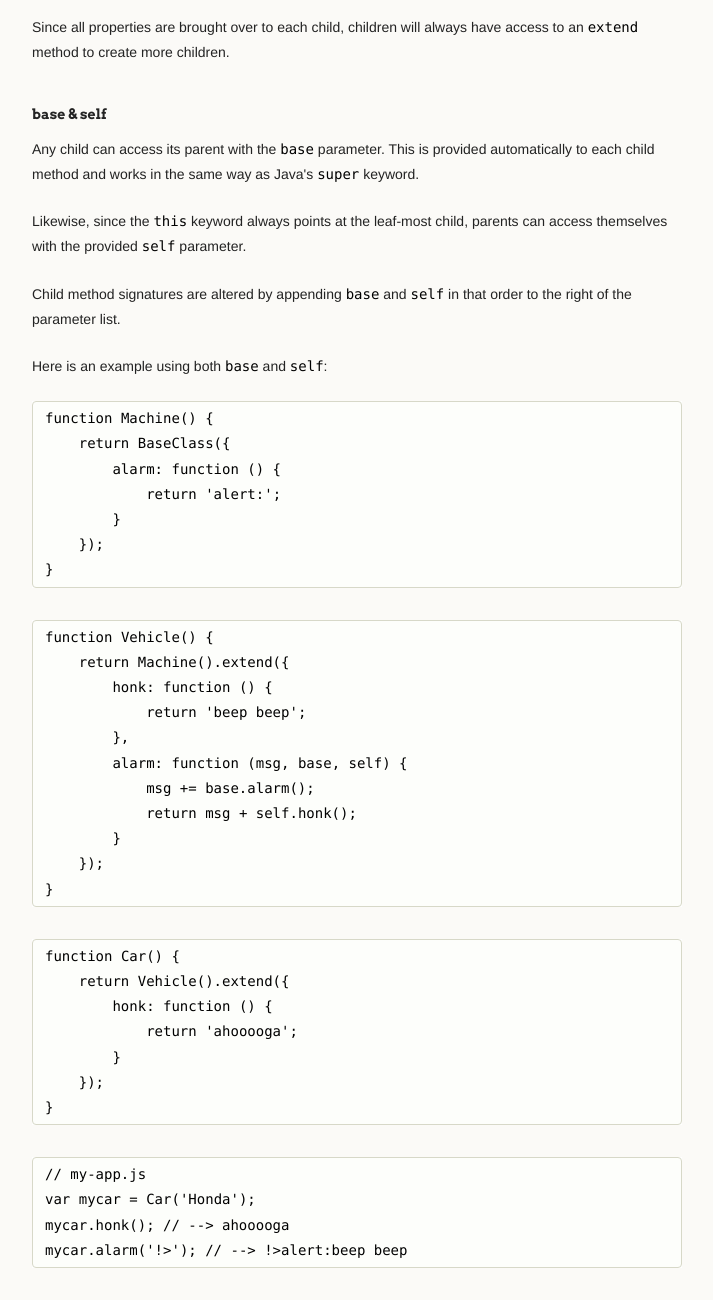
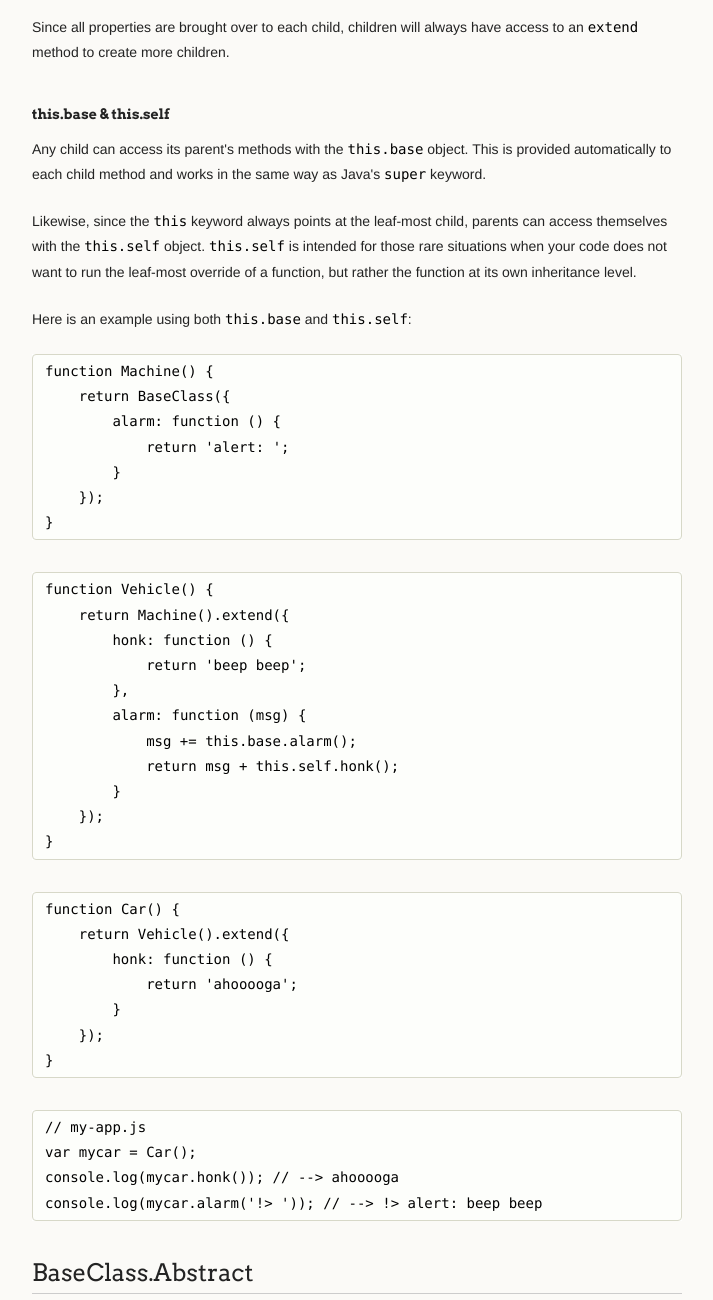
Before and after one commit to cobbdb/baseclass, a plain HTML site: page index.html in a window 1280 px wide. Shown: the part 2120-3420 px from the top of the page, without its empty margins (278-991 px from the left). Drawn offline with Linux system fonts and the light colour scheme.

```diff
--- a/index.html
+++ b/index.html
@@ -73,9 +73,9 @@
 <span class="pl-s">var</span> Pet <span class="pl-k">=</span> <span class="pl-s3">require</span>(<span class="pl-s1"><span class="pl-pds">'</span>./pet.js<span class="pl-pds">'</span></span>);
 <span class="pl-s3">module</span>.<span class="pl-en">exports</span> <span class="pl-k">=</span> <span class="pl-st">function</span> (<span class="pl-vpf">name</span>) {
     <span class="pl-k">return</span> Pet(name).extend({
-        <span class="pl-c">// The 'base' parameter is provided to access a parent's methods.</span>
-        <span class="pl-en">speak</span>: <span class="pl-st">function</span> (<span class="pl-vpf">base</span>) {
-            base.speak();
+        <span class="pl-c">// The 'this.base' object is used to access a parent's methods.</span>
+        <span class="pl-en">speak</span>: <span class="pl-st">function</span> () {
+            <span class="pl-v">this</span>.base.speak();
             <span class="pl-en">console</span><span class="pl-s3">.log</span>(<span class="pl-s1"><span class="pl-pds">"</span>I'm <span class="pl-pds">"</span></span> <span class="pl-k">+</span> name <span class="pl-k">+</span> <span class="pl-s1"><span class="pl-pds">"</span> and I'm a <span class="pl-pds">"</span></span>  <span class="pl-k">+</span> <span class="pl-v">this</span>.<span class="pl-sc">color</span> <span class="pl-k">+</span> <span class="pl-s1"><span class="pl-pds">'</span> dog.<span class="pl-pds">'</span></span>);
         }
     });
@@ -95,24 +95,24 @@
 have access to an <code>extend</code> method to create more children.</p>
 
 <h4>
-<a id="base--self" class="anchor" href="#base--self" aria-hidden="true"><span class="octicon octicon-link"></span></a>base &amp; self</h4>
+<a id="thisbase--thisself" class="anchor" href="#thisbase--thisself" aria-hidden="true"><span class="octicon octicon-link"></span></a>this.base &amp; this.self</h4>
 
-<p>Any child can access its parent with the <code>base</code> parameter. This is provided
-automatically to each child method and works in the same way as Java's
-<code>super</code> keyword.</p>
+<p>Any child can access its parent's methods with the <code>this.base</code> object.
+This is provided automatically to each child method and works in the
+same way as Java's <code>super</code> keyword.</p>
 
 <p>Likewise, since the <code>this</code> keyword always points at the leaf-most child,
-parents can access themselves with the provided <code>self</code> parameter.</p>
+parents can access themselves with the <code>this.self</code> object. <code>this.self</code> is
+intended for those rare situations when your code does not want to run the
+leaf-most override of a function, but rather the function at its own
+inheritance level.</p>
 
-<p>Child method signatures are altered by appending <code>base</code> and <code>self</code> in that
-order to the right of the parameter list.</p>
-
-<p>Here is an example using both <code>base</code> and <code>self</code>:</p>
+<p>Here is an example using both <code>this.base</code> and <code>this.self</code>:</p>
 
 <div class="highlight highlight-javascript"><pre><span class="pl-st">function</span> <span class="pl-en">Machine</span>() {
     <span class="pl-k">return</span> BaseClass({
         <span class="pl-en">alarm</span>: <span class="pl-st">function</span> () {
-            <span class="pl-k">return</span> <span class="pl-s1"><span class="pl-pds">'</span>alert:<span class="pl-pds">'</span></span>;
+            <span class="pl-k">return</span> <span class="pl-s1"><span class="pl-pds">'</span>alert: <span class="pl-pds">'</span></span>;
         }
     });
 }</pre></div>
@@ -122,9 +122,9 @@
         <span class="pl-en">honk</span>: <span class="pl-st">function</span> () {
             <span class="pl-k">return</span> <span class="pl-s1"><span class="pl-pds">'</span>beep beep<span class="pl-pds">'</span></span>;
         },
-        <span class="pl-en">alarm</span>: <span class="pl-st">function</span> (<span class="pl-vpf">msg</span>, <span class="pl-vpf">base</span>, <span class="pl-vpf">self</span>) {
-            msg <span class="pl-k">+=</span> base.alarm();
-            <span class="pl-k">return</span> msg <span class="pl-k">+</span> self.honk();
+        <span class="pl-en">alarm</span>: <span class="pl-st">function</span> (<span class="pl-vpf">msg</span>) {
+            msg <span class="pl-k">+=</span> <span class="pl-v">this</span>.base.alarm();
+            <span class="pl-k">return</span> msg <span class="pl-k">+</span> <span class="pl-v">this</span>.<span class="pl-sc">self</span>.honk();
         }
     });
 }</pre></div>
@@ -138,9 +138,9 @@
 }</pre></div>
 
 <div class="highlight highlight-javascript"><pre><span class="pl-c">// my-app.js</span>
-<span class="pl-s">var</span> mycar <span class="pl-k">=</span> Car(<span class="pl-s1"><span class="pl-pds">'</span>Honda<span class="pl-pds">'</span></span>);
-mycar.honk(); <span class="pl-c">// --&gt; ahooooga</span>
-mycar.alarm(<span class="pl-s1"><span class="pl-pds">'</span>!&gt;<span class="pl-pds">'</span></span>); <span class="pl-c">// --&gt; !&gt;alert:beep beep</span></pre></div>
+<span class="pl-s">var</span> mycar <span class="pl-k">=</span> Car();
+<span class="pl-en">console</span><span class="pl-s3">.log</span>(mycar.honk()); <span class="pl-c">// --&gt; ahooooga</span>
+<span class="pl-en">console</span><span class="pl-s3">.log</span>(mycar.alarm(<span class="pl-s1"><span class="pl-pds">'</span>!&gt; <span class="pl-pds">'</span></span>)); <span class="pl-c">// --&gt; !&gt; alert: beep beep</span></pre></div>
 
 <h2>
 <a id="baseclassabstract" class="anchor" href="#baseclassabstract" aria-hidden="true"><span class="octicon octicon-link"></span></a>BaseClass.Abstract</h2>
@@ -229,8 +229,8 @@
 
 <div class="highlight highlight-javascript"><pre><span class="pl-c">// myapp.js</span>
 <span class="pl-s">var</span> Car <span class="pl-k">=</span> <span class="pl-s3">require</span>(<span class="pl-s1"><span class="pl-pds">'</span>./cat.js<span class="pl-pds">'</span></span>);
-myride <span class="pl-k">=</span> Car(<span class="pl-s1"><span class="pl-pds">'</span>honda<span class="pl-pds">'</span></span>);
-myride.honk(); <span class="pl-c">// --&gt; beep beep</span></pre></div>
+mycar <span class="pl-k">=</span> Car(<span class="pl-s1"><span class="pl-pds">'</span>honda<span class="pl-pds">'</span></span>);
+mycar.honk(); <span class="pl-c">// --&gt; beep beep</span></pre></div>
 
 <hr>
 
```
Also changed, not shown: params.json (+1 -1 lines).
